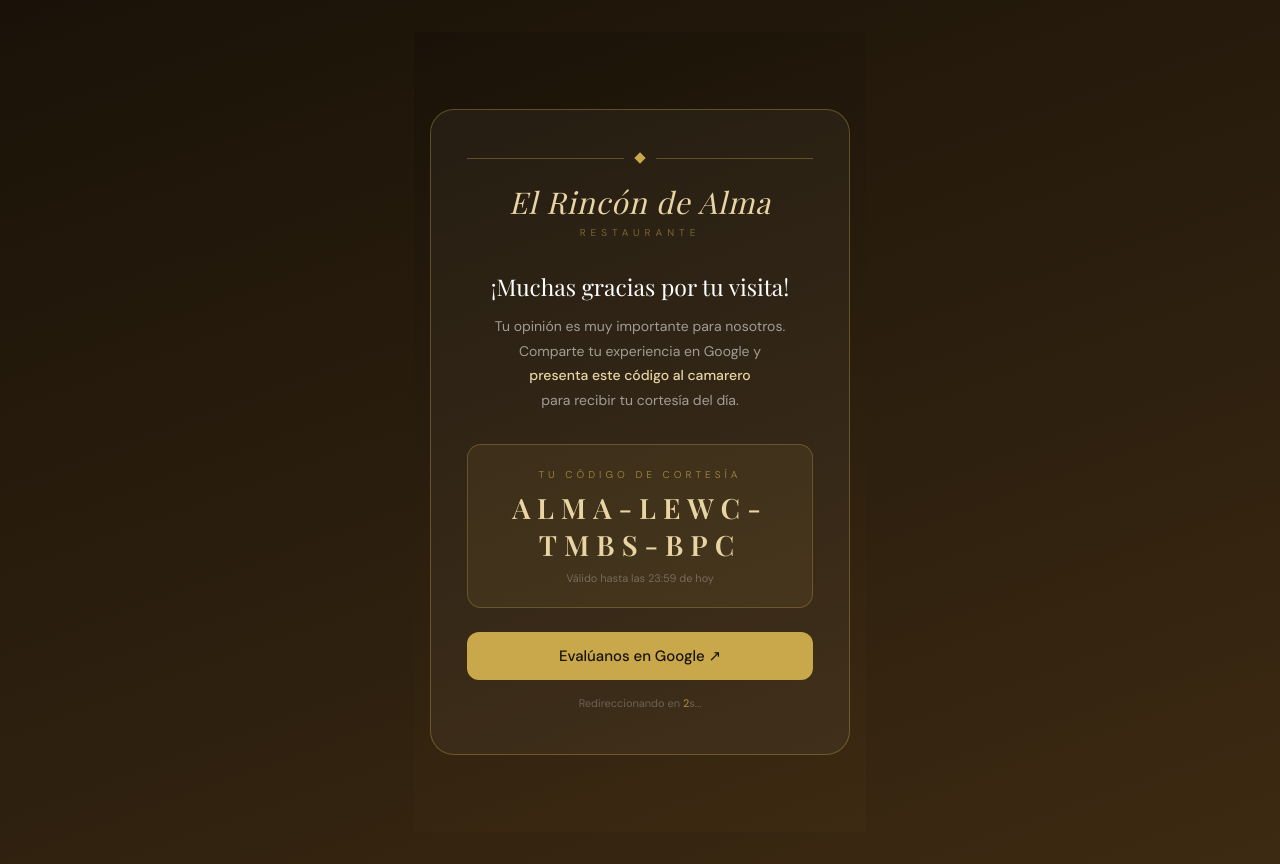
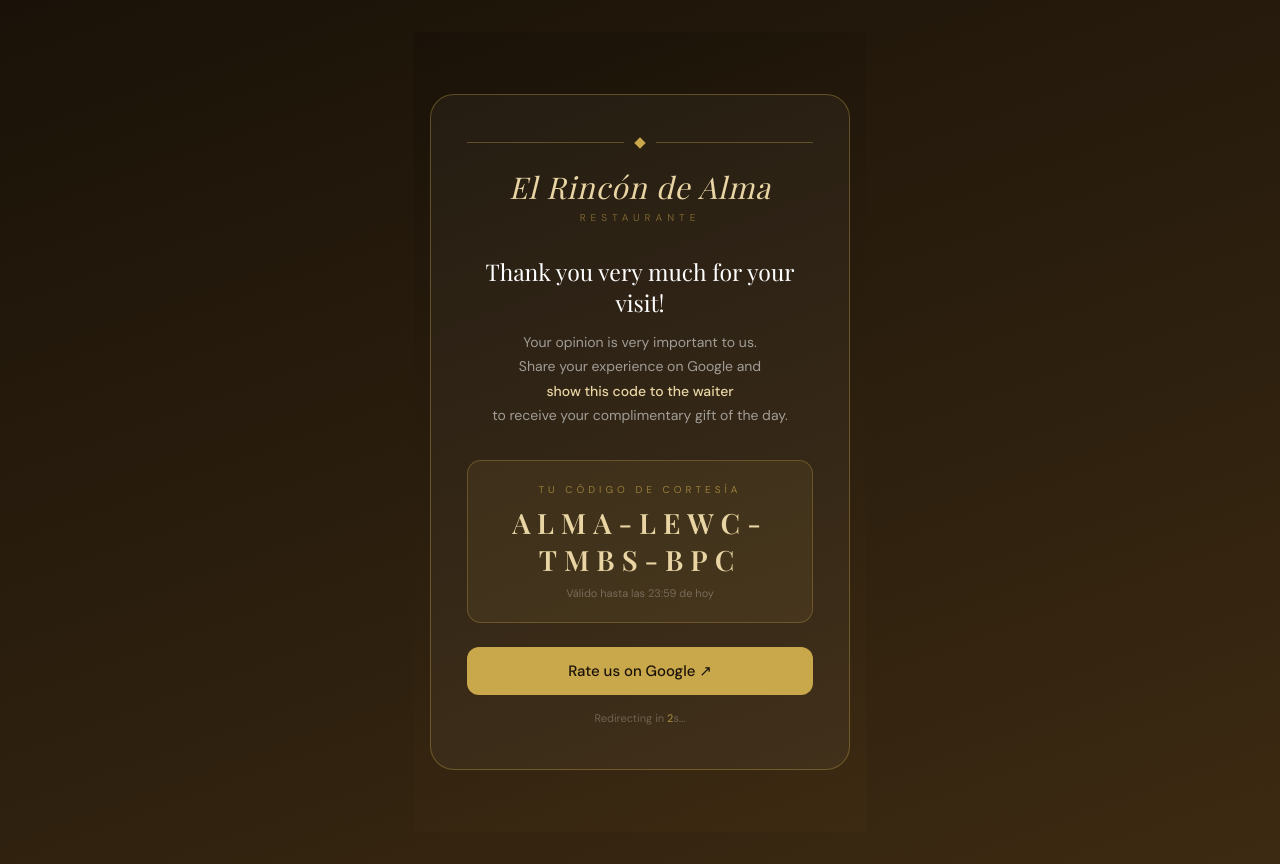
Before and after one commit to ramonzeraa/qr_code_avaluation, a Flask app: page / in a window 1280 px wide. Run offline with Flask 3, Linux system fonts and the light colour scheme; data that the repository does not hold is empty; some web fonts are replaced.

Commit message:
docs: traducida la pagina para ingles

```diff
--- a/templates/index.html
+++ b/templates/index.html
@@ -49,23 +49,23 @@
   </div>
   <div class="logo">El Rincón de Alma</div>
   <div class="tagline">Restaurante</div>
-  <div class="gracias">¡Muchas gracias por tu visita!</div>
+  <div class="gracias">Thank you very much for your visit!</div>
   <p class="body-txt">
-    Tu opinión es muy importante para nosotros.<br>
-    Comparte tu experiencia en Google y<br>
-    <strong>presenta este código al camarero</strong><br>
-    para recibir tu cortesía del día.
+    Your opinion is very important to us.<br>
+    Share your experience on Google and<br>
+    <strong>show this code to the waiter</strong><br>
+    to receive your complimentary gift of the day.
   </p>
 
   <div id="codeSection">
-    <p class="msg-loading">Generando tu código...</p>
+    <p class="msg-loading">Generating your code...</p>
   </div>
 
   <div id="btnSection" style="display:none;" class="fade-up-3">
     <a class="btn-gold" id="googleBtn" href="{{ google_url }}" target="_blank">
-      Evalúanos en Google ↗
+      Rate us on Google ↗
     </a>
-    <p class="redirect-note">Redireccionando en <span class="countdown" id="cdNum">8</span>s...</p>
+    <p class="redirect-note">Redirecting in <span class="countdown" id="cdNum">8</span>s...</p>
   </div>
 </div>
 
```
